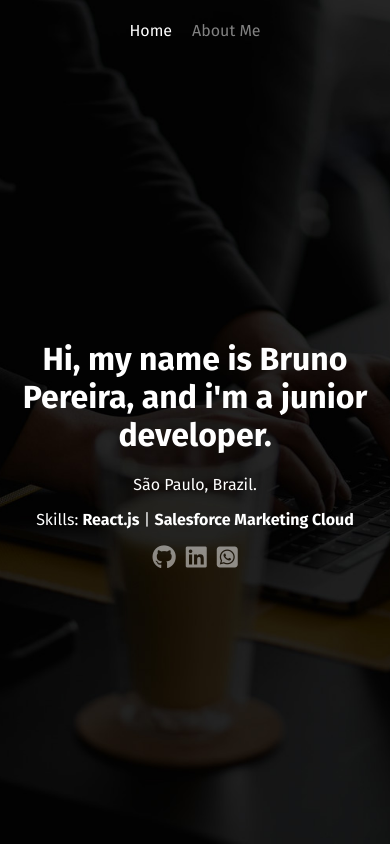
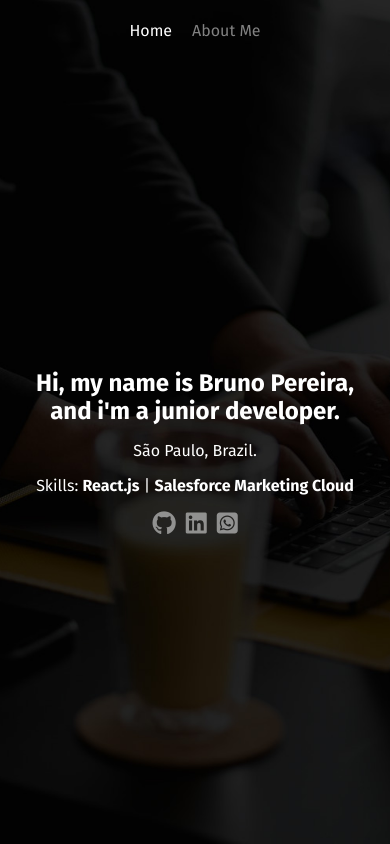
Before and after one commit to SirBruno/portfolio, a React (Create React App) app: page / in a window 390 px wide. Built offline with nearby package versions, Linux system fonts and the light colour scheme.

Commit message:
made the hero responsive

```diff
--- a/src/pages/homepage/App.module.css
+++ b/src/pages/homepage/App.module.css
@@ -45,3 +45,15 @@ nav a:hover {
   opacity: 1;
   transition: .3s;
 }
+
+@media screen and (max-width: 480px) {
+
+  /* ----- HEADER ----- */
+  header {
+    padding: 0 20px;
+  }
+
+  header h1 {
+    font-size: 24px;
+  }
+}
```
